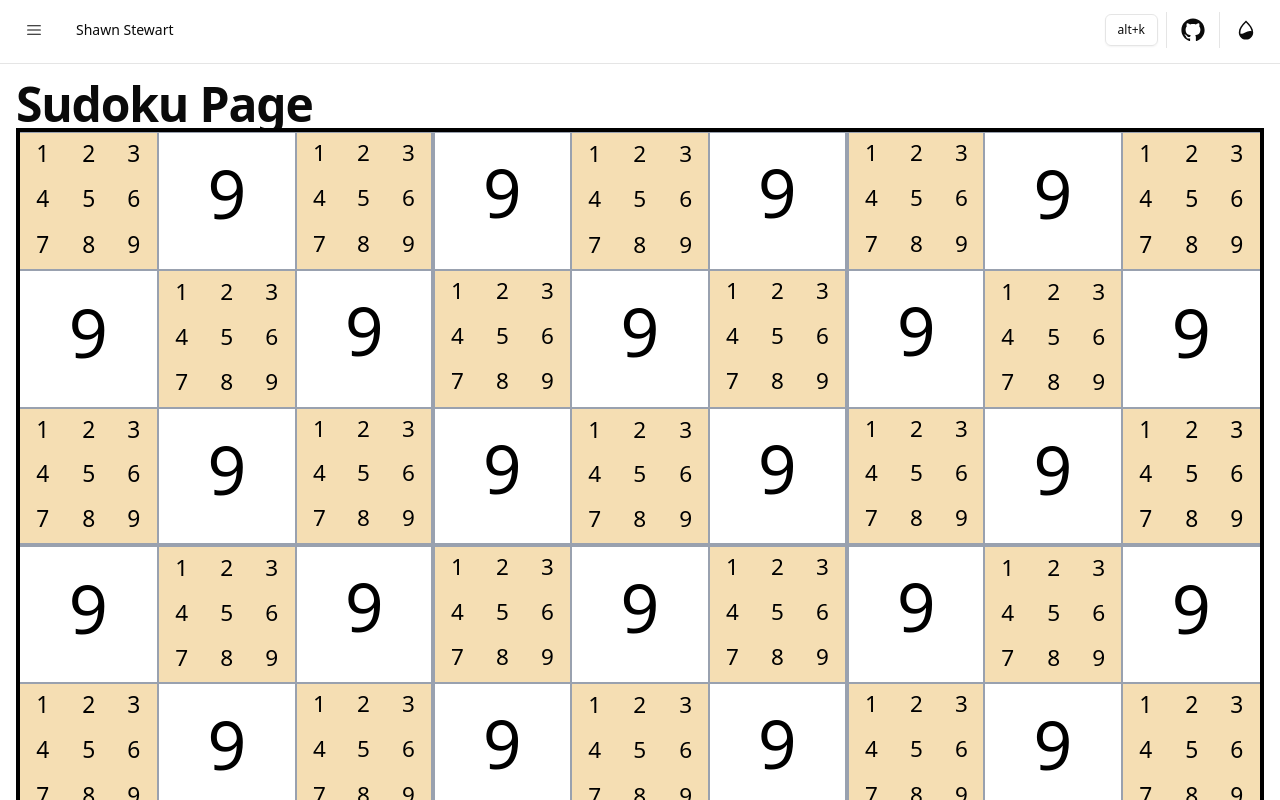
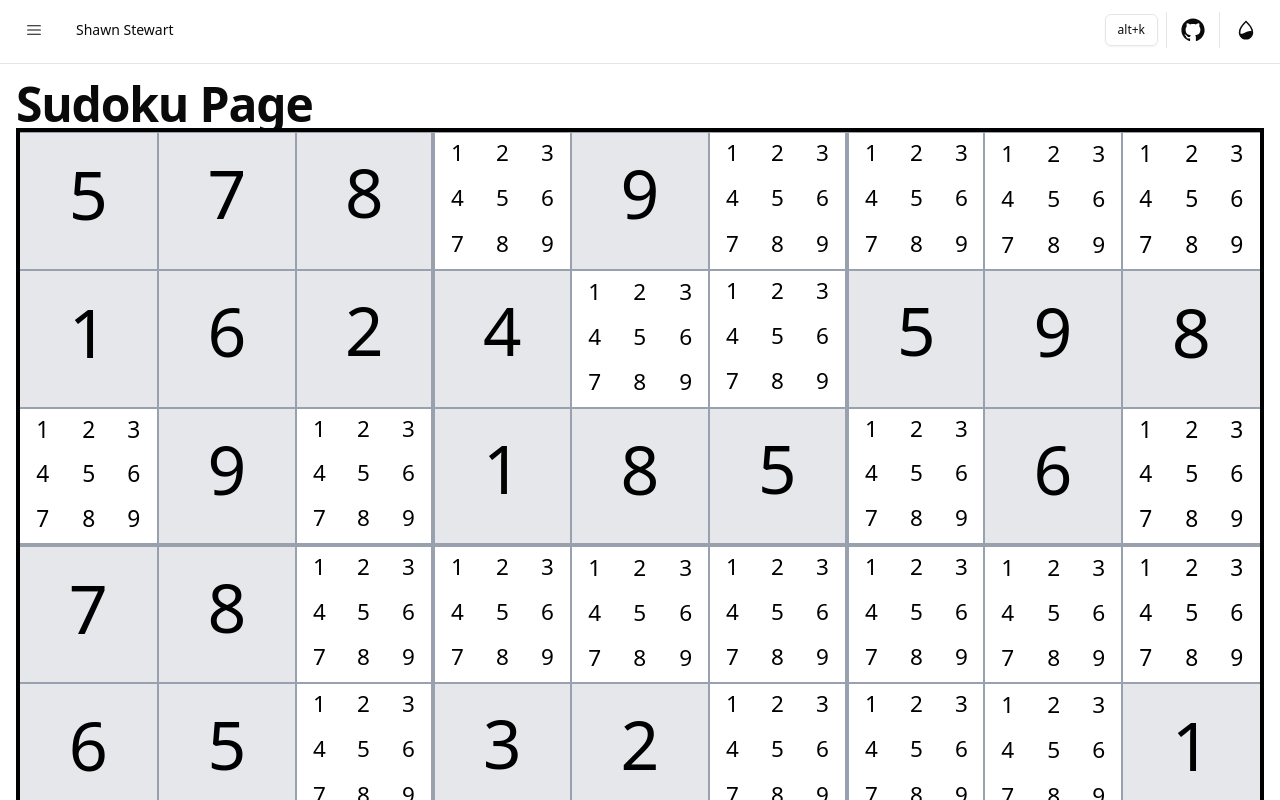
Before and after one commit to ShawnStewart/shawnstewart.github.io, a React (Vite) app: page /sudoku in a window 1280 px wide. Shown: the top 800 px of the page. Built offline with nearby package versions, Linux system fonts and the light colour scheme.

Commit message:
feat: basic game controls - tiles focused on click - tiles can be navigated with arrows - tiles can be filled/cleared with keyboard - numbered control buttons

```diff
--- a/src/projects/Sudoku/CellTile.tsx
+++ b/src/projects/Sudoku/CellTile.tsx
@@ -2,17 +2,34 @@ import { cn } from '@/lib/utils';
 
 import { Candidates } from './Candidates';
 import { Number } from './Number';
+import { type SudokuCell } from './SudokuContext';
 
-export function CellTile({ showCandidates = false }: { showCandidates?: boolean }) {
-  return (
-    <div
-      className={cn(
+interface Props {
+  cell: SudokuCell;
+  focusedCell: SudokuCell | null;
+  handleFocus: (cell: SudokuCell | null) => void;
+}
+
+export function CellTile({ cell, focusedCell, handleFocus }: Props) {
+  const { blockId, column, readOnly, row, value } = cell;
+
+  const showCandidates = !value;
+  const isRelatedToFocusedCell =
+    blockId === focusedCell?.blockId || column === focusedCell?.column || row === focusedCell?.row;
+  const isFocusedCell = column === focusedCell?.column && row === focusedCell.row;
+  const isFocusedCellValue = value && value === focusedCell?.value;
+
+  const className = cn(
     'aspect-square',
     'border-[.5px] border-gray-400',
     'grid grid-cols-3 grid-rows-3',
+    /* eslint-disable sort-keys-fix/sort-keys-fix */
     {
-          'bg-[wheat]': showCandidates,
+      'bg-yellow-100': isRelatedToFocusedCell,
+      'bg-gray-200': readOnly,
+      'bg-orange-400': isFocusedCell || isFocusedCellValue,
     },
+    /* eslint-enable sort-keys-fix/sort-keys-fix */
     'nth-[3n]:border-r-2',
     'nth-[3n+1]:border-l-2',
     'nth-[9n]:border-r-0',
@@ -21,13 +38,18 @@ export function CellTile({ showCandidates = false }: { showCandidates?: boolean
     'nth-[n+28]:nth-[-n+36]:border-t-2',
     'nth-[n+46]:nth-[-n+54]:border-b-2',
     'nth-[n+55]:nth-[-n+63]:border-t-2',
-      )}
-    >
+  );
+
+  function handleClick() {
+    handleFocus(cell);
+  }
+
+  return (
+    <div className={className} onClick={handleClick}>
       {showCandidates && <Candidates />}
-      {/* {!showCandidates && <Number className="col-span-3 row-span-3">9</Number>} */}
-      {!showCandidates && (
+      {value && (
         <div className="col-span-3 row-span-3">
-          <Number>9</Number>
+          <Number>{value}</Number>
         </div>
       )}
     </div>
--- a/src/projects/Sudoku/Controls.tsx
+++ b/src/projects/Sudoku/Controls.tsx
@@ -1,26 +1,44 @@
 import { X } from 'lucide-react';
-import type { PropsWithChildren } from 'react';
+import type { ComponentProps } from 'react';
 
 import { Button } from '@/components/ui/button';
 
+import { useSetCellValue } from './hooks/useSetCellValue';
+
 export function Controls() {
+  const setCellValue = useSetCellValue();
+
   return (
     <div className="grid grid-cols-5 gap-2">
       <div className="col-span-4"></div>
+
       <ControlButton>Undo</ControlButton>
+
       {[1, 2, 3, 4, 5, 6, 7, 8, 9].map((num) => (
-        <ControlButton key={num}>{num}</ControlButton>
+        <ControlButton
+          key={num}
+          onClick={() => {
+            setCellValue(num);
+          }}
+        >
+          {num}
+        </ControlButton>
       ))}
-      <ControlButton>
+
+      <ControlButton
+        onClick={() => {
+          setCellValue(null);
+        }}
+      >
         <X />
       </ControlButton>
     </div>
   );
 }
 
-function ControlButton({ children }: PropsWithChildren) {
+function ControlButton({ children, ...props }: ComponentProps<typeof Button>) {
   return (
-    <Button className="bg-white text-black" variant={'outline'}>
+    <Button variant="outline" {...props}>
       {children}
     </Button>
   );
--- a/src/projects/Sudoku/GameBoard.tsx
+++ b/src/projects/Sudoku/GameBoard.tsx
@@ -1,11 +1,29 @@
 import { CellTile } from './CellTile';
+import { useKeyboardControls } from './hooks/useKeyboardControls';
+import type { SudokuCell } from './SudokuContext';
+import { useSudokuContext } from './SudokuContext';
 
 export function GameBoard() {
+  useKeyboardControls();
+
+  const { board, focusedCell, setFocusedCell } = useSudokuContext();
+
+  function handleFocus(cell: SudokuCell | null) {
+    setFocusedCell(cell);
+  }
+
   return (
     <div className="grid aspect-square w-full grid-cols-9 grid-rows-9 border-4 border-black bg-white dark:border-gray-400">
-      {new Array(81).fill(null).map((_, index) => (
-        <CellTile key={index} showCandidates={index % 2 === 0} />
-      ))}
+      {board.map((row, rowIdx) =>
+        row.map((cell, colIdx) => (
+          <CellTile
+            cell={cell}
+            focusedCell={focusedCell}
+            handleFocus={handleFocus}
+            key={`${(rowIdx + 1) * colIdx}-${cell.value}`}
+          />
+        )),
+      )}
     </div>
   );
 }
--- a/src/projects/Sudoku/Sudoku.tsx
+++ b/src/projects/Sudoku/Sudoku.tsx
@@ -1,11 +1,14 @@
 import { Controls } from './Controls';
 import { GameBoard } from './GameBoard';
+import { SudokuProvider } from './SudokuContext';
 
 export function Sudoku() {
   return (
-    <div className="flex flex-col gap-2">
-      <GameBoard />
-      <Controls />
-    </div>
+    <SudokuProvider>
+      <div className="flex flex-col gap-2">
+        <GameBoard />
+        <Controls />
+      </div>
+    </SudokuProvider>
   );
 }
--- /dev/null
+++ b/src/projects/Sudoku/SudokuContext.tsx
@@ -0,0 +1,88 @@
+import type { ReactNode } from 'react';
+import { createContext, useContext, useState } from 'react';
+
+import { puzzle } from './puzzle';
+
+export interface SudokuCell {
+  blockId: number;
+  column: number;
+  row: number;
+  value: number | null;
+  readOnly: boolean;
+}
+
+type SudokuBoard = SudokuCell[][]; // 9x9 grid
+
+interface SudokuContextType {
+  board: SudokuBoard;
+  focusedCell: SudokuCell | null;
+  setCellValue: (row: number, col: number, value: number | null) => void;
+  setFocusedCell: (cell: SudokuCell | null) => void;
+}
+
+function getBlockId({ row, column }: { column: number; row: number }) {
+  return Math.floor(row / 3) * 3 + Math.floor(column / 3);
+}
+
+function _getBlankBoard(): SudokuBoard {
+  return Array.from({ length: 9 }, (_, row) =>
+    Array.from({ length: 9 }, (_, column): SudokuCell => {
+      return {
+        blockId: getBlockId({ column, row }),
+        column,
+        readOnly: false,
+        row,
+        value: null,
+      };
+    }),
+  );
+}
+
+function getPuzzle(): SudokuBoard {
+  return puzzle.map((r, row) =>
+    r.map(
+      (value, column): SudokuCell => ({
+        blockId: getBlockId({ column, row }),
+        column,
+        readOnly: !!value,
+        row,
+        value: value || null,
+      }),
+    ),
+  );
+}
+
+const SudokuContext = createContext<SudokuContextType | undefined>(undefined);
+
+export const SudokuProvider = ({ children }: { children: ReactNode }) => {
+  const [board, setBoard] = useState<SudokuBoard>(getPuzzle);
+  const [focusedCell, _setFocusedCell] = useState<SudokuCell | null>(null);
+
+  const setCellValue = (rowIdx: number, colIdx: number, value: number | null) => {
+    setBoard((prev) =>
+      prev.map((r, rIdx) => {
+        return rIdx === rowIdx
+          ? r.map((c, cIdx) => {
+              return cIdx === colIdx ? { ...c, value } : c;
+            })
+          : r;
+      }),
+    );
+  };
+
+  const setFocusedCell = (cell: SudokuCell | null) => {
+    _setFocusedCell(cell);
+  };
+
+  const value = { board, focusedCell, setCellValue, setFocusedCell };
+
+  return <SudokuContext.Provider value={value}>{children}</SudokuContext.Provider>;
+};
+
+export const useSudokuContext = () => {
+  const context = useContext(SudokuContext);
+  if (!context) {
+    throw new Error('useSudoku must be used within a SudokuProvider');
+  }
+  return context;
+};
--- /dev/null
+++ b/src/projects/Sudoku/hooks/useKeyboardControls.tsx
@@ -0,0 +1,45 @@
+import { useEffect } from 'react';
+
+import { useSudokuContext } from '../SudokuContext';
+import { useSetCellValue } from './useSetCellValue';
+
+export function useKeyboardControls() {
+  const { board, focusedCell, setFocusedCell } = useSudokuContext();
+
+  const setCellValue = useSetCellValue();
+
+  useEffect(() => {
+    function handleKeyDown(e: KeyboardEvent) {
+      const col = focusedCell?.column ?? 0;
+      const row = focusedCell?.row ?? 0;
+
+      // Number entry
+      if (e.key >= '1' && e.key <= '9') {
+        setCellValue(Number(e.key));
+      }
+      // Clear cell
+      else if (e.key === 'Backspace' || e.key === 'Delete') {
+        setCellValue(null);
+      }
+      // Navigation
+      else if (e.key === 'ArrowUp') {
+        const nextRow = Math.max(0, row - 1);
+        setFocusedCell(board[nextRow][col]);
+      } else if (e.key === 'ArrowDown') {
+        const nextRow = Math.min(8, row + 1);
+        setFocusedCell(board[nextRow][col]);
+      } else if (e.key === 'ArrowLeft') {
+        const nextCol = Math.max(0, col - 1);
+        setFocusedCell(board[row][nextCol]);
+      } else if (e.key === 'ArrowRight') {
+        const nextCol = Math.min(8, col + 1);
+        setFocusedCell(board[row][nextCol]);
+      }
+    }
+
+    window.addEventListener('keydown', handleKeyDown);
+    return () => {
+      window.removeEventListener('keydown', handleKeyDown);
+    };
+  }, [board, focusedCell?.column, focusedCell?.row, setCellValue, setFocusedCell]);
+}
--- /dev/null
+++ b/src/projects/Sudoku/hooks/useSetCellValue.tsx
@@ -0,0 +1,10 @@
+import { useSudokuContext } from '../SudokuContext';
+
+export function useSetCellValue() {
+  const { focusedCell, setCellValue } = useSudokuContext();
+
+  return function handleSetValue(value: number | null) {
+    if (!focusedCell || focusedCell.readOnly) return;
+    setCellValue(focusedCell.row, focusedCell.column, value);
+  };
+}
--- /dev/null
+++ b/src/projects/Sudoku/puzzle.ts
@@ -0,0 +1,23 @@
+export const puzzle = [
+  [5, 7, 8, 0, 9, 0, 0, 0, 0],
+  [1, 6, 2, 4, 0, 0, 5, 9, 8],
+  [0, 9, 0, 1, 8, 5, 0, 6, 0],
+  [7, 8, 0, 0, 0, 0, 0, 0, 0],
+  [6, 5, 0, 3, 2, 0, 0, 0, 1],
+  [0, 0, 4, 0, 0, 8, 0, 0, 0],
+  [2, 0, 5, 9, 4, 0, 1, 0, 0],
+  [0, 0, 0, 0, 0, 0, 9, 0, 3],
+  [0, 0, 6, 8, 3, 0, 7, 4, 5],
+];
+
+export const solution = [
+  [5, 7, 8, 2, 9, 6, 3, 1, 4],
+  [1, 6, 2, 4, 7, 3, 5, 9, 8],
+  [4, 9, 3, 1, 8, 5, 2, 6, 7],
+  [7, 8, 1, 5, 6, 9, 4, 3, 2],
+  [6, 5, 9, 3, 2, 4, 8, 7, 1],
+  [3, 2, 4, 7, 1, 8, 6, 5, 9],
+  [2, 3, 5, 9, 4, 7, 1, 8, 6],
+  [8, 4, 7, 6, 5, 1, 9, 2, 3],
+  [9, 1, 6, 8, 3, 2, 7, 4, 5],
+];
```
Lines whose indentation alone changed are shown as unchanged.
